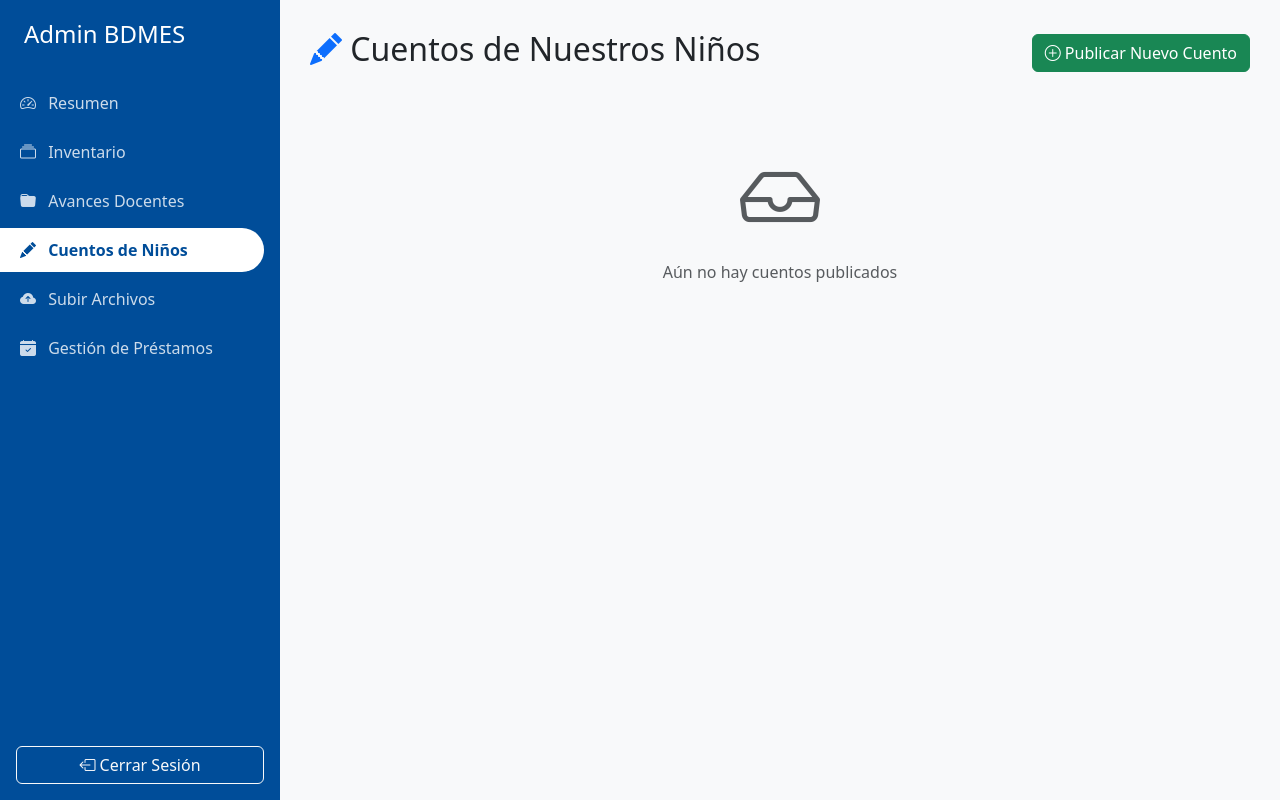
After one commit to vicmvg/biblioteca-escobedo, a Flask app: page /admin/cuentos-ninos in a window 1280 px wide. The commit adds this page. Run offline with Flask 3, Linux system fonts and the light colour scheme; a user stored in the database is signed in.

Commit message:
nueva seccion

```diff
--- a/app.py
+++ b/app.py
@@ -125,6 +125,18 @@ class Avance(db.Model):
     ruta_archivo = db.Column(db.String(255), nullable=True)
     ruta_imagen = db.Column(db.String(255), nullable=True)
 
+class CuentoNino(db.Model):
+    __tablename__ = 'cuentos_ninos'
+    id_cuento = db.Column(db.Integer, primary_key=True)
+    titulo = db.Column(db.String(255), nullable=False)
+    autor_nino = db.Column(db.String(100), nullable=False)
+    grado = db.Column(db.String(50), nullable=False)
+    es_escritor_destacado = db.Column(db.Boolean, default=False)
+    fecha_publicacion = db.Column(db.Date, default=date.today)
+    ruta_portada = db.Column(db.String(255), nullable=True)
+    ruta_archivo = db.Column(db.String(255), nullable=True)
+    descripcion = db.Column(db.Text, nullable=True)
+
 # --- INICIALIZACIÓN ---
 def inicializar_bd():
     with app.app_context():
@@ -183,10 +195,14 @@ def inicio():
     efemerides = [r for r in todos_recursos if r.tipo_recurso == 'efemeride'][:4]
     videos = [r for r in todos_recursos if r.tipo_recurso == 'video'][:4]
 
+    # Agregar cuentos de niños
+    cuentos_ninos = CuentoNino.query.order_by(CuentoNino.fecha_publicacion.desc()).limit(6).all()
+
     return render_template('index.html',
                            pdfs=pdfs, audios=audios, fisicos=fisicos,
                            bios=bios, efemerides=efemerides, videos=videos,
                            recomendados=recomendados,
+                           cuentos_ninos=cuentos_ninos,
                            busqueda_activa=busqueda,
                            grado_actual=grado_filtro,
                            mensaje_personalizado=mensaje_personalizado)
@@ -640,6 +656,73 @@ def eliminar_avance(id_avance):
 
     return redirect(url_for('gestion_avances'))
 
+@app.route('/admin/cuentos-ninos', methods=['GET', 'POST'])
+def gestion_cuentos_ninos():
+    if 'loggedin' not in session:
+        return redirect(url_for('admin_login'))
+
+    if request.method == 'POST':
+        try:
+            titulo = request.form.get('titulo')
+            autor_nino = request.form.get('autor_nino')
+            grado = request.form.get('grado')
+            descripcion = request.form.get('descripcion')
+            es_destacado = True if request.form.get('es_escritor_destacado') else False
+
+            # Subir portada
+            portada = request.files.get('portada')
+            ruta_portada_final = None
+            if portada and portada.filename != '':
+                nombre_seguro = secure_filename(portada.filename)
+                nombre_portada = f"cuento_{titulo[:10].replace(' ','_')}_{nombre_seguro}"
+                ruta_portada_final = upload_to_e2(portada, nombre_portada)
+
+            # Subir archivo PDF del cuento
+            archivo = request.files.get('archivo_cuento')
+            ruta_archivo_final = None
+            if archivo and archivo.filename != '':
+                nombre_seguro_archivo = secure_filename(archivo.filename)
+                nombre_archivo = f"cuento_pdf_{titulo[:10].replace(' ','_')}_{nombre_seguro_archivo}"
+                ruta_archivo_final = upload_to_e2(archivo, nombre_archivo)
+
+            nuevo_cuento = CuentoNino(
+                titulo=titulo,
+                autor_nino=autor_nino,
+                grado=grado,
+                descripcion=descripcion,
+                es_escritor_destacado=es_destacado,
+                ruta_portada=ruta_portada_final,
+                ruta_archivo=ruta_archivo_final
+            )
+            db.session.add(nuevo_cuento)
+            db.session.commit()
+            flash('¡Cuento publicado exitosamente!', 'success')
+            return redirect(url_for('gestion_cuentos_ninos'))
+
+        except Exception as e:
+            db.session.rollback()
+            print(f"Error subiendo cuento: {e}")
+            flash('Error al publicar el cuento.', 'danger')
+
+    cuentos = CuentoNino.query.order_by(CuentoNino.fecha_publicacion.desc()).all()
+
+    return render_template('admin/cuentos_ninos.html',
+                           cuentos=cuentos,
+                           user_name=session.get('user_name'))
+
+@app.route('/admin/eliminar-cuento/<int:id_cuento>', methods=['POST'])
+def eliminar_cuento(id_cuento):
+    if 'loggedin' not in session:
+        return redirect(url_for('admin_login'))
+
+    cuento = db.session.get(CuentoNino, id_cuento)
+    if cuento:
+        db.session.delete(cuento)
+        db.session.commit()
+        flash('Cuento eliminado correctamente.', 'success')
+
+    return redirect(url_for('gestion_cuentos_ninos'))
+
 @app.route('/admin/descargar-respaldo')
 def descargar_respaldo():
     if 'loggedin' not in session:
@@ -712,6 +795,60 @@ def ver_portada(recurso_id):
     except Exception as e:
         print(f"Error portada: {e}")
         return redirect("https://placehold.co/300x400/e0e0e0/666?text=Error")
+
+@app.route('/ver-portada-cuento/<int:id_cuento>')
+def ver_portada_cuento(id_cuento):
+    cuento = db.session.get(CuentoNino, id_cuento)
+
+    if not cuento or not cuento.ruta_portada:
+        return redirect("https://placehold.co/300x400/e0e0e0/666?text=Sin+Portada")
+
+    try:
+        s3 = boto3.client(
+            's3',
+            aws_access_key_id=os.environ.get('AWS_ACCESS_KEY_ID'),
+            aws_secret_access_key=os.environ.get('AWS_SECRET_ACCESS_KEY'),
+            endpoint_url=os.environ.get('S3_ENDPOINT_URL')
+        )
+        bucket_name = os.environ.get('S3_BUCKET_NAME')
+
+        url_firmada = s3.generate_presigned_url(
+            'get_object',
+            Params={'Bucket': bucket_name, 'Key': cuento.ruta_portada},
+            ExpiresIn=3600
+        )
+        return redirect(url_firmada)
+    except Exception as e:
+        print(f"Error portada cuento: {e}")
+        return redirect("https://placehold.co/300x400/e0e0e0/666?text=Error")
+
+@app.route('/ver-cuento-pdf/<int:id_cuento>')
+def ver_cuento_pdf(id_cuento):
+    cuento = db.session.get(CuentoNino, id_cuento)
+
+    if not cuento or not cuento.ruta_archivo:
+        flash("Cuento no encontrado.", "danger")
+        return redirect(url_for('inicio'))
+
+    try:
+        s3 = boto3.client(
+            's3',
+            aws_access_key_id=os.environ.get('AWS_ACCESS_KEY_ID'),
+            aws_secret_access_key=os.environ.get('AWS_SECRET_ACCESS_KEY'),
+            endpoint_url=os.environ.get('S3_ENDPOINT_URL')
+        )
+
+        bucket_name = os.environ.get('S3_BUCKET_NAME')
+        url_firmada = s3.generate_presigned_url(
+            'get_object',
+            Params={'Bucket': bucket_name, 'Key': cuento.ruta_archivo},
+            ExpiresIn=3600
+        )
+        return redirect(url_firmada)
+    except Exception as e:
+        print(f"Error accediendo al cuento: {e}")
+        flash("Error al acceder al cuento.", "danger")
+        return redirect(url_for('inicio'))
 
 @app.route('/ver-avance-privado/<int:id_avance>')
 def ver_avance_privado(id_avance):
--- /dev/null
+++ b/templates/admin/cuentos_ninos.html
@@ -0,0 +1,179 @@
+<!DOCTYPE html>
+<html lang="es">
+<head>
+    <meta charset="UTF-8">
+    <meta name="viewport" content="width=device-width, initial-scale=1.0">
+    <title>Cuentos de Niños - BDMES</title>
+    <link href="https://cdn.jsdelivr.net/npm/bootstrap@5.3.2/dist/css/bootstrap.min.css" rel="stylesheet">
+    <link rel="stylesheet" href="https://cdn.jsdelivr.net/npm/bootstrap-icons@1.11.2/font/bootstrap-icons.min.css">
+
+    <style>
+        :root { --primary-color: #004d99; --sidebar-width: 280px; }
+        body { background-color: #f8f9fa; }
+        .sidebar { width: var(--sidebar-width); height: 100vh; position: fixed; top: 0; left: 0; background-color: var(--primary-color); color: white; padding-top: 20px; z-index: 1000; }
+        .sidebar .nav-link { color: rgba(255,255,255,0.8); margin-bottom: 5px; padding: 10px 20px; border-radius: 0 25px 25px 0; }
+        .sidebar .nav-link:hover, .sidebar .nav-link.active { color: var(--primary-color); background-color: white; font-weight: bold; }
+        .main-content { margin-left: var(--sidebar-width); padding: 30px; }
+        .badge-destacado { background: linear-gradient(135deg, #ffd700 0%, #ffed4e 100%); color: #8b6914; }
+    </style>
+</head>
+<body>
+
+    <nav class="sidebar d-flex flex-column">
+        <div class="px-4 mb-4"><h4>Admin BDMES</h4></div>
+        <ul class="nav flex-column pe-3">
+            <li class="nav-item"><a class="nav-link" href="{{ url_for('admin_dashboard') }}"><i class="bi bi-speedometer2 me-2"></i> Resumen</a></li>
+            <li class="nav-item"><a class="nav-link" href="{{ url_for('inventario') }}"><i class="bi bi-collection me-2"></i> Inventario</a></li>
+            <li class="nav-item"><a class="nav-link" href="{{ url_for('gestion_avances') }}"><i class="bi bi-folder-fill me-2"></i> Avances Docentes</a></li>
+            <li class="nav-item"><a class="nav-link active" href="{{ url_for('gestion_cuentos_ninos') }}"><i class="bi bi-pencil-fill me-2"></i> Cuentos de Niños</a></li>
+            <li class="nav-item"><a class="nav-link" href="{{ url_for('nuevo_recurso') }}"><i class="bi bi-cloud-arrow-up-fill me-2"></i> Subir Archivos</a></li>
+            <li class="nav-item"><a class="nav-link" href="{{ url_for('gestion_prestamos') }}"><i class="bi bi-calendar-check-fill me-2"></i> Gestión de Préstamos</a></li>
+        </ul>
+        <div class="mt-auto p-3"><a href="{{ url_for('logout') }}" class="btn btn-outline-light w-100"><i class="bi bi-box-arrow-left"></i> Cerrar Sesión</a></div>
+    </nav>
+
+    <main class="main-content">
+        <div class="d-flex justify-content-between align-items-center mb-4">
+            <h2><i class="bi bi-pencil-fill text-primary"></i> Cuentos de Nuestros Niños</h2>
+            <button class="btn btn-success" data-bs-toggle="modal" data-bs-target="#modalNuevoCuento">
+                <i class="bi bi-plus-circle"></i> Publicar Nuevo Cuento
+            </button>
+        </div>
+
+        {% with messages = get_flashed_messages(with_categories=true) %}
+            {% if messages %}
+                {% for category, message in messages %}
+                <div class="alert alert-{{ category }} alert-dismissible fade show" role="alert">
+                    {{ message }}
+                    <button type="button" class="btn-close" data-bs-dismiss="alert"></button>
+                </div>
+                {% endfor %}
+            {% endif %}
+        {% endwith %}
+
+        <div class="row g-4">
+            {% for cuento in cuentos %}
+            <div class="col-md-4">
+                <div class="card h-100 shadow-sm">
+                    {% if cuento.ruta_portada %}
+                    <img src="{{ url_for('ver_portada_cuento', id_cuento=cuento.id_cuento) }}"
+                         class="card-img-top" style="height: 200px; object-fit: cover;" alt="{{ cuento.titulo }}">
+                    {% else %}
+                    <div class="bg-primary text-white d-flex align-items-center justify-content-center" style="height: 200px;">
+                        <i class="bi bi-book-half" style="font-size: 4rem;"></i>
+                    </div>
+                    {% endif %}
+
+                    <div class="card-body">
+                        {% if cuento.es_escritor_destacado %}
+                        <span class="badge badge-destacado mb-2">⭐ Escritor Destacado</span>
+                        {% endif %}
+
+                        <h5 class="card-title fw-bold">{{ cuento.titulo }}</h5>
+                        <p class="text-muted mb-1"><i class="bi bi-person-heart text-danger"></i> {{ cuento.autor_nino }}</p>
+                        <span class="badge bg-info">{{ cuento.grado }}</span>
+                        <p class="small text-secondary mt-2">{{ cuento.fecha_publicacion.strftime('%d/%m/%Y') }}</p>
+                    </div>
+
+                    <div class="card-footer bg-white border-0">
+                        <div class="d-flex gap-2">
+                            {% if cuento.ruta_archivo %}
+                            <a href="{{ url_for('ver_cuento_pdf', id_cuento=cuento.id_cuento) }}" target="_blank" class="btn btn-sm btn-outline-primary">
+                                <i class="bi bi-eye"></i> Ver
+                            </a>
+                            {% endif %}
+                            <form action="{{ url_for('eliminar_cuento', id_cuento=cuento.id_cuento) }}" method="POST" class="d-inline"
+                                  onsubmit="return confirm('¿Eliminar este cuento?')">
+                                <button type="submit" class="btn btn-sm btn-outline-danger">
+                                    <i class="bi bi-trash"></i> Eliminar
+                                </button>
+                            </form>
+                        </div>
+                    </div>
+                </div>
+            </div>
+            {% else %}
+            <div class="col-12 text-center py-5">
+                <i class="bi bi-inbox display-1 text-muted"></i>
+                <p class="text-muted mt-3">Aún no hay cuentos publicados</p>
+            </div>
+            {% endfor %}
+        </div>
+    </main>
+
+    <!-- MODAL NUEVO CUENTO -->
+    <div class="modal fade" id="modalNuevoCuento" tabindex="-1">
+        <div class="modal-dialog modal-lg">
+            <div class="modal-content">
+                <form action="{{ url_for('gestion_cuentos_ninos') }}" method="POST" enctype="multipart/form-data">
+                    <div class="modal-header bg-primary text-white">
+                        <h5 class="modal-title"><i class="bi bi-pencil-fill"></i> Publicar Nuevo Cuento</h5>
+                        <button type="button" class="btn-close btn-close-white" data-bs-dismiss="modal"></button>
+                    </div>
+
+                    <div class="modal-body">
+                        <div class="row">
+                            <div class="col-md-6 mb-3">
+                                <label class="form-label fw-bold">Título del Cuento *</label>
+                                <input type="text" class="form-control" name="titulo" required>
+                            </div>
+
+                            <div class="col-md-6 mb-3">
+                                <label class="form-label fw-bold">Nombre del Niño/a *</label>
+                                <input type="text" class="form-control" name="autor_nino" placeholder="Ej: María González" required>
+                            </div>
+
+                            <div class="col-md-6 mb-3">
+                                <label class="form-label fw-bold">Grado *</label>
+                                <select name="grado" class="form-select" required>
+                                    <option value="1°">1° Grado</option>
+                                    <option value="2°">2° Grado</option>
+                                    <option value="3°">3° Grado</option>
+                                    <option value="4°">4° Grado</option>
+                                    <option value="5°">5° Grado</option>
+                                    <option value="6°">6° Grado</option>
+                                </select>
+                            </div>
+
+                            <div class="col-md-6 mb-3 d-flex align-items-end">
+                                <div class="form-check form-switch">
+                                    <input class="form-check-input" type="checkbox" name="es_escritor_destacado" id="checkDestacado">
+                                    <label class="form-check-label fw-bold text-warning" for="checkDestacado">
+                                        ⭐ Marcar como Escritor Destacado
+                                    </label>
+                                </div>
+                            </div>
+
+                            <div class="col-12 mb-3">
+                                <label class="form-label fw-bold">Descripción Breve (opcional)</label>
+                                <textarea class="form-control" name="descripcion" rows="2" placeholder="Una pequeña sinopsis del cuento..."></textarea>
+                            </div>
+
+                            <div class="col-md-6 mb-3">
+                                <label class="form-label fw-bold">Portada del Cuento</label>
+                                <input type="file" class="form-control" name="portada" accept="image/*">
+                                <small class="text-muted">Imagen de portada (JPG, PNG)</small>
+                            </div>
+
+                            <div class="col-md-6 mb-3">
+                                <label class="form-label fw-bold">Archivo PDF del Cuento</label>
+                                <input type="file" class="form-control" name="archivo_cuento" accept=".pdf">
+                                <small class="text-muted">PDF con el cuento completo</small>
+                            </div>
+                        </div>
+                    </div>
+
+                    <div class="modal-footer">
+                        <button type="button" class="btn btn-secondary" data-bs-dismiss="modal">Cancelar</button>
+                        <button type="submit" class="btn btn-success">
+                            <i class="bi bi-check-circle"></i> Publicar Cuento
+                        </button>
+                    </div>
+                </form>
+            </div>
+        </div>
+    </div>
+
+    <script src="https://cdn.jsdelivr.net/npm/bootstrap@5.3.2/dist/js/bootstrap.bundle.min.js"></script>
+</body>
+</html>
--- a/templates/admin/dashboard.html
+++ b/templates/admin/dashboard.html
@@ -153,6 +153,7 @@
                     <li class="nav-item"><a class="nav-link text-white" href="{{ url_for('admin_dashboard') }}">📊 Resumen</a></li>
                     <li class="nav-item"><a class="nav-link text-white" href="{{ url_for('inventario') }}">📚 Inventario</a></li>
                     <li class="nav-item"><a class="nav-link text-white" href="{{ url_for('gestion_avances') }}">📝 Avances Docentes</a></li>
+                    <li class="nav-item"><a class="nav-link text-white" href="{{ url_for('gestion_cuentos_ninos') }}">📖 Cuentos de Niños</a></li>
                     {# DESACTIVADO TEMPORALMENTE - <li class="nav-item"><a class="nav-link text-white" href="{{ url_for('registrar_alumno') }}">👥 Alumnos</a></li> #}
                     <li class="nav-item"><a class="nav-link text-white" href="{{ url_for('nuevo_recurso') }}">☁️ Subir Archivos</a></li>
                     <li class="nav-item"><hr class="dropdown-divider bg-white"></li>
@@ -182,6 +183,11 @@
             <li class="nav-item">
                 <a class="nav-link" href="{{ url_for('gestion_avances') }}">
                     <i class="bi bi-folder-fill me-2"></i> Avances Docentes
+                </a>
+            </li>
+            <li class="nav-item">
+                <a class="nav-link" href="{{ url_for('gestion_cuentos_ninos') }}">
+                    <i class="bi bi-pencil-fill me-2"></i> Cuentos de Niños
                 </a>
             </li>
             {# DESACTIVADO TEMPORALMENTE
--- a/templates/admin/inventario.html
+++ b/templates/admin/inventario.html
@@ -55,6 +55,7 @@
                     <li class="nav-item"><a class="nav-link text-white" href="{{ url_for('admin_dashboard') }}">📊 Resumen</a></li>
                     <li class="nav-item"><a class="nav-link text-white" href="{{ url_for('inventario') }}">📚 Inventario</a></li>
                     <li class="nav-item"><a class="nav-link text-white" href="{{ url_for('gestion_avances') }}">📁 Avances Docentes</a></li>
+                    <li class="nav-item"><a class="nav-link text-white" href="{{ url_for('gestion_cuentos_ninos') }}">📖 Cuentos de Niños</a></li>
                     <li class="nav-item"><a class="nav-link text-white" href="{{ url_for('nuevo_recurso') }}">☁️ Subir Archivos</a></li>
                     <li class="nav-item"><hr class="dropdown-divider bg-white"></li>
                     <li class="nav-item"><a class="nav-link text-warning" href="{{ url_for('logout') }}">🚪 Cerrar Sesión</a></li>
@@ -71,6 +72,11 @@
             <li class="nav-item">
                 <a class="nav-link" href="{{ url_for('gestion_avances') }}">
                     <i class="bi bi-folder-fill me-2"></i> Avances Docentes
+                </a>
+            </li>
+            <li class="nav-item">
+                <a class="nav-link" href="{{ url_for('gestion_cuentos_ninos') }}">
+                    <i class="bi bi-pencil-fill me-2"></i> Cuentos de Niños
                 </a>
             </li>
             <li class="nav-item"><a class="nav-link" href="{{ url_for('nuevo_recurso') }}"><i class="bi bi-cloud-arrow-up-fill me-2"></i> Subir Archivos</a></li>
```
Also changed, not shown: templates/index.html (+121 -0 lines).
